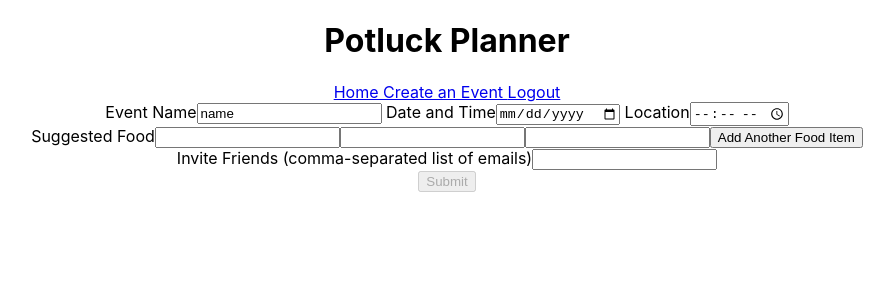
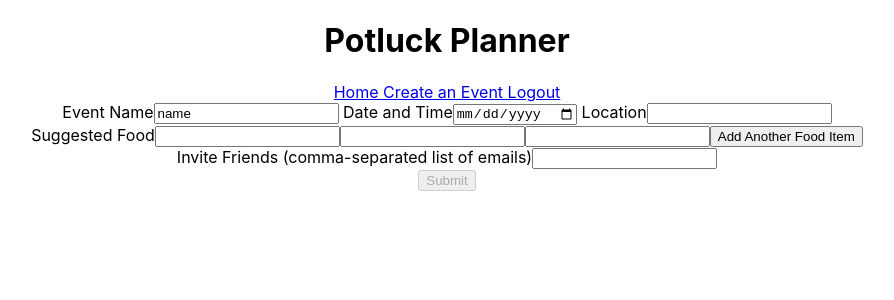
Before and after one commit to Potluck-Planner-1-Oct2021/front-end, a React (Create React App) app in the folder potluck-planner/: page /create in a window 1280 px wide. Shown: the top 300 px of the page, without its empty margins (193-1087 px from the left). Built offline with nearby package versions, Linux system fonts and the light colour scheme; sample sign-in values are in the browser's storage.

Commit message:
added initial state to create event

```diff
--- a/potluck-planner/src/components/CreateEvent.js
+++ b/potluck-planner/src/components/CreateEvent.js
@@ -4,9 +4,19 @@ import CreateFood from "./CreateFood";
 import EventBasics from "./EventBasics";
 import InviteFriends from "./InviteFriends";
 
+const initialFormState = {
+  potluck_name: "",
+        date: "",
+        time: "",
+        location: "",
+         guests: [],
+        foods: []
+}
+
 function CreateEvent() {
 
   const [disabled, setDisabled] = useState(true)
+  const [formToSubmit, setFormToSubmit] = useState(initialFormState)
 
   return (
     <div className="App">
--- a/potluck-planner/src/components/EventBasics.js
+++ b/potluck-planner/src/components/EventBasics.js
@@ -17,16 +17,16 @@ function EventBasics(props) {
 
   const initialFormValues = {name: 'name', date: '', location: ''}
 
-  const [form,setForm] = useState(initialFormValues)
+  const [form, setForm] = useState(initialFormValues)
   const [editable,setEditable] = useState(props.editable)
   const [errors, setErrors] = useState({name: '', date: '', location: ''})
 
   const change = (event) => {
-    if(editable){
-        const { name, type, value} = event.target
+    // if(editable) <= need to fix that
+        const { name, value } = event.target
         setForm({...form, [name]: value})
         setFormErrors(name, value)
-    }
+    // }
   }
 
   const setFormErrors = (name,value) => {
@@ -50,7 +50,7 @@ function EventBasics(props) {
         </label>
 
         <label> Location
-          <input onChange={change} value={form.location} name="location" type="time"/>
+          <input onChange={change} value={form.location} name="location" type="text"/>
         </label>
       </form>
     </div>
--- a/potluck-planner/src/components/InviteFriends.js
+++ b/potluck-planner/src/components/InviteFriends.js
@@ -1,4 +1,4 @@
-import React, {useEffect, useState} from "react";
+import React, { useState } from "react";
 
 //not required
 //just requests a text string
```
